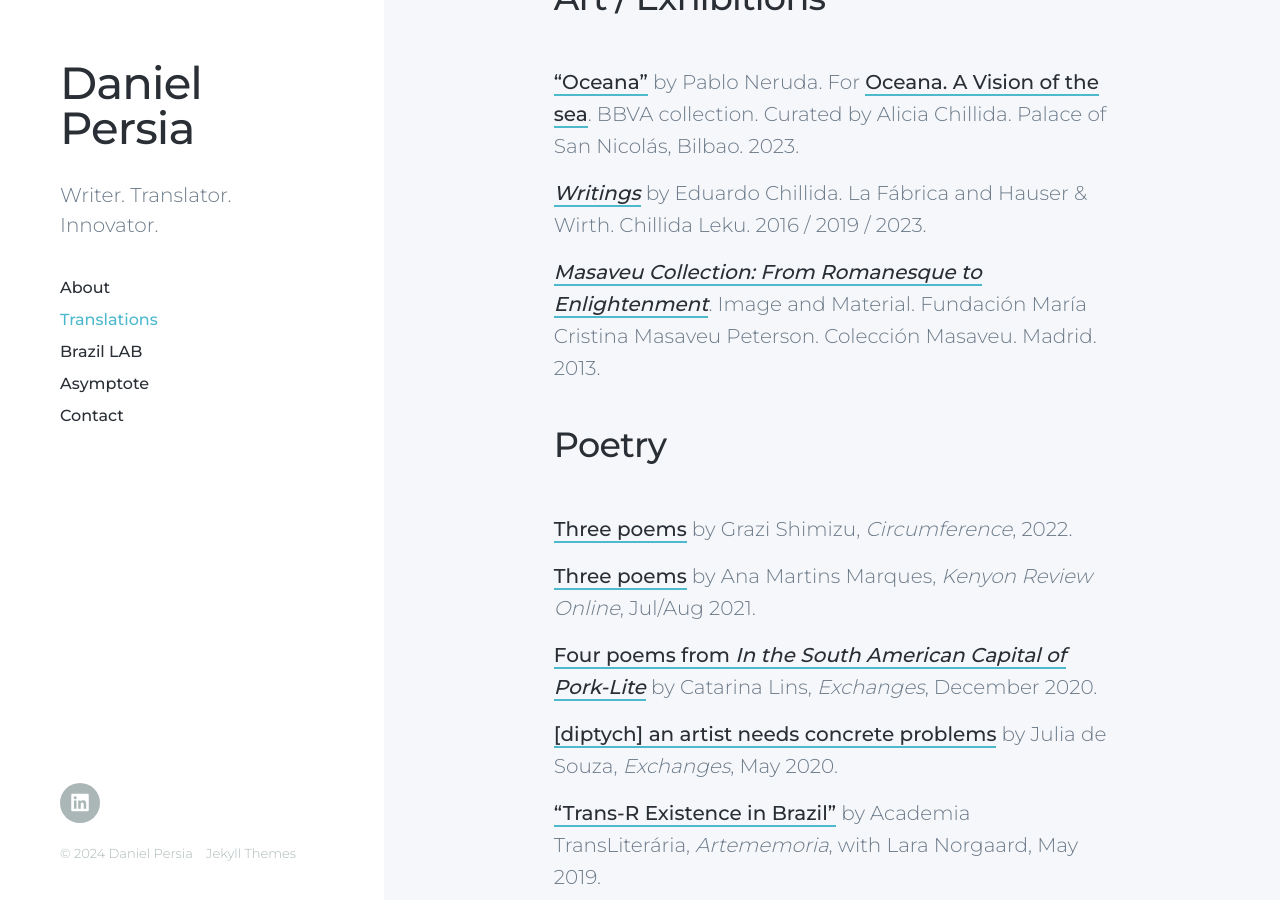
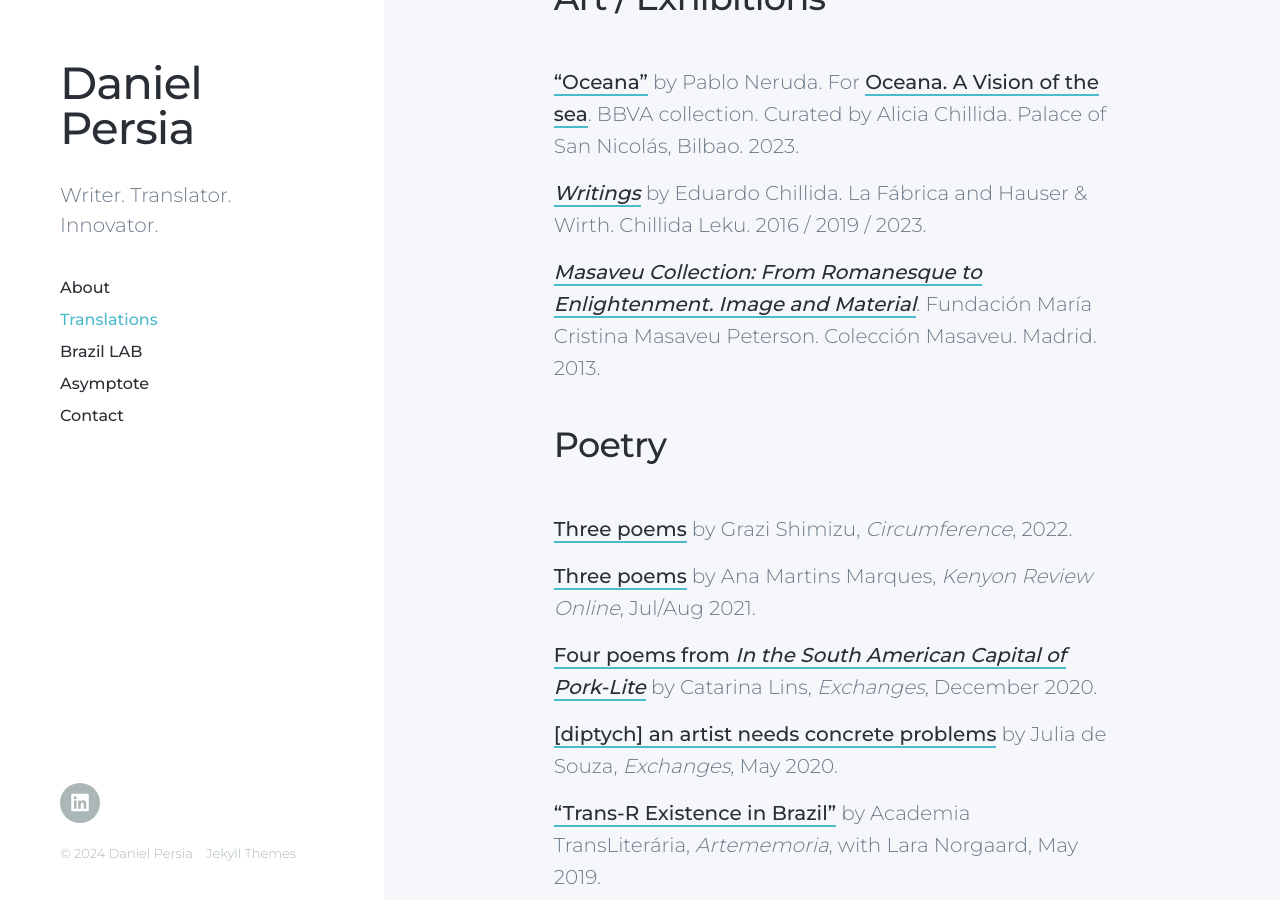
Before and after one commit to danielpersia/danielpersia.github.io, a Jekyll site: the page built from _pages/translations.md, in a window 1280 px wide and 900 px high, scrolled down 2673 px. Built offline with Jekyll 4.4.1, drawn with Linux system fonts in a browser that asks for light colours; nearby versions of some CDN libraries.

```diff
--- a/_pages/translations.md
+++ b/_pages/translations.md
@@ -46,7 +46,7 @@ The book, whose art direction was the responsibility of the award-winning Rodolf
 
 [*Writings*](https://shop.museochillidaleku.com/en-us/products/escritos) by Eduardo Chillida. La Fábrica and Hauser & Wirth. Chillida Leku. 2016 / 2019 / 2023.
 
-[*Masaveu Collection: From Romanesque to Enlightenment*](https://www.youtube.com/watch?v=m-LImZQpQ8M). Image and Material. Fundación María Cristina Masaveu Peterson. Colección Masaveu. Madrid. 2013.
+[*Masaveu Collection: From Romanesque to Enlightenment. Image and Material*](https://www.youtube.com/watch?v=m-LImZQpQ8M). Fundación María Cristina Masaveu Peterson. Colección Masaveu. Madrid. 2013.
 
 
 ## Poetry
```
